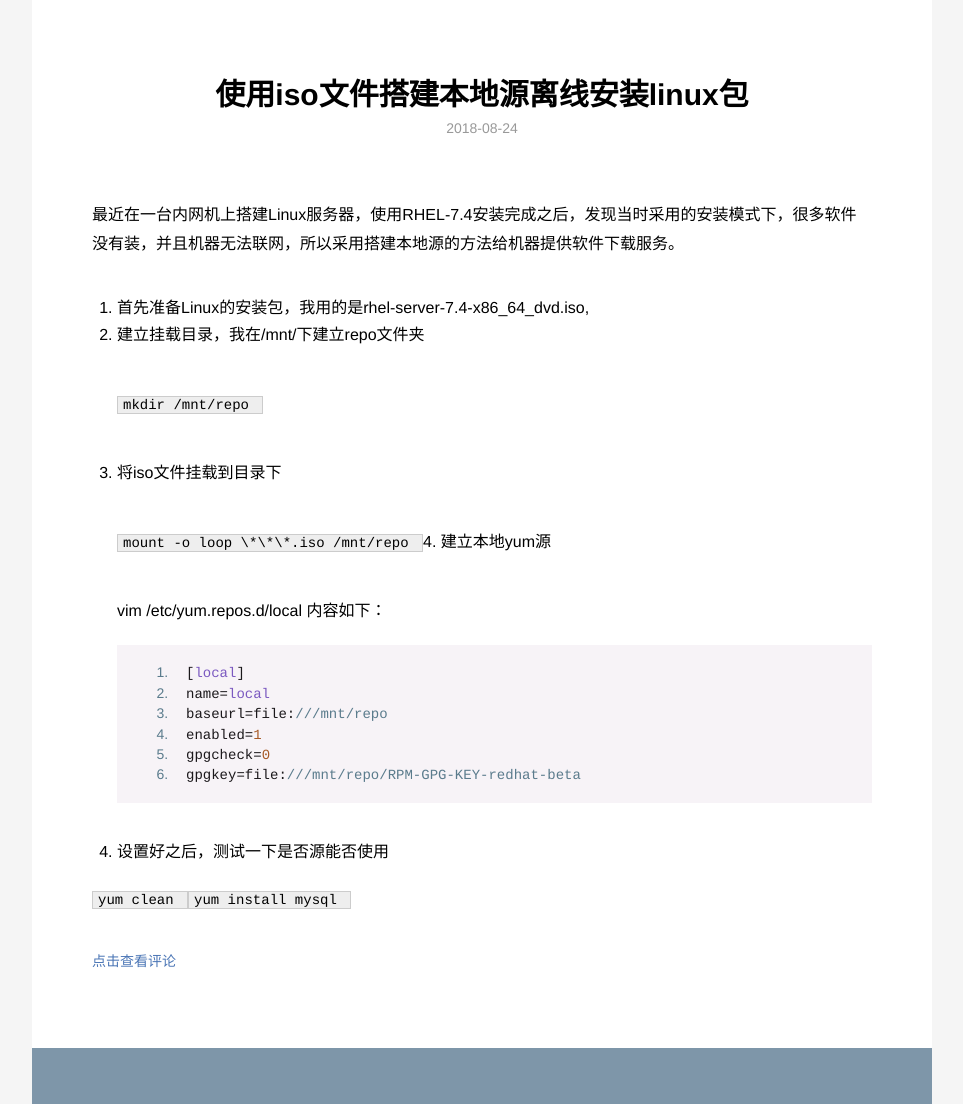
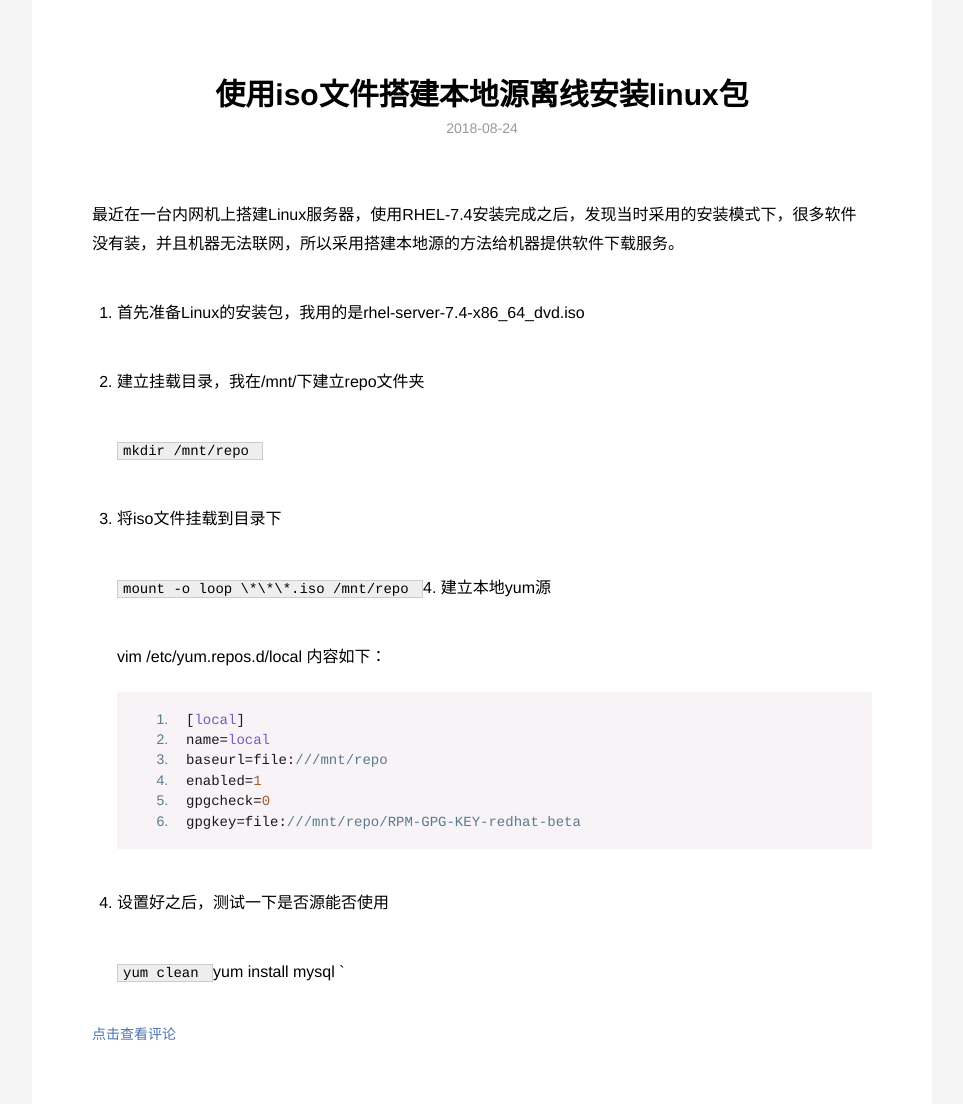
Before and after one commit to Jevade/.GitHub.io, a Jekyll site: the page built from _posts/2018-08-24-使用iso文件搭建本地源离线安装linux包.md, in a window 1280 px wide, cut to the strip 0-1104 px from the top of the page. Shown: the whole strip, without its empty margins (158-1121 px from the left). Built offline with Jekyll 4.4.1, drawn with Linux system fonts in a browser that asks for light colours; grey boxes are pictures that could not be loaded.

Commit message:
auto push at 2018-08-24 13:55:25.364528

```diff
--- a/_posts/2018-08-24-使用iso文件搭建本地源离线安装linux包.md
+++ b/_posts/2018-08-24-使用iso文件搭建本地源离线安装linux包.md
@@ -6,7 +6,8 @@ description: linux,包，
 ---
 
 最近在一台内网机上搭建Linux服务器，使用RHEL-7.4安装完成之后，发现当时采用的安装模式下，很多软件没有装，并且机器无法联网，所以采用搭建本地源的方法给机器提供软件下载服务。
-1. 首先准备Linux的安装包，我用的是**rhel-server-7.4-x86\_64\_dvd.iso**,
+1. 首先准备Linux的安装包，我用的是**rhel-server-7.4-x86\_64\_dvd.iso**
+
 2.  建立挂载目录，我在/mnt/下建立repo文件夹
 
 	`mkdir /mnt/repo `
@@ -26,5 +27,5 @@ description: linux,包，
 		gpgkey=file:///mnt/repo/RPM-GPG-KEY-redhat-beta
 5. 设置好之后，测试一下是否源能否使用
 
-`yum clean
-``yum install mysql `
+	`yum clean
+	`yum install mysql `
```
